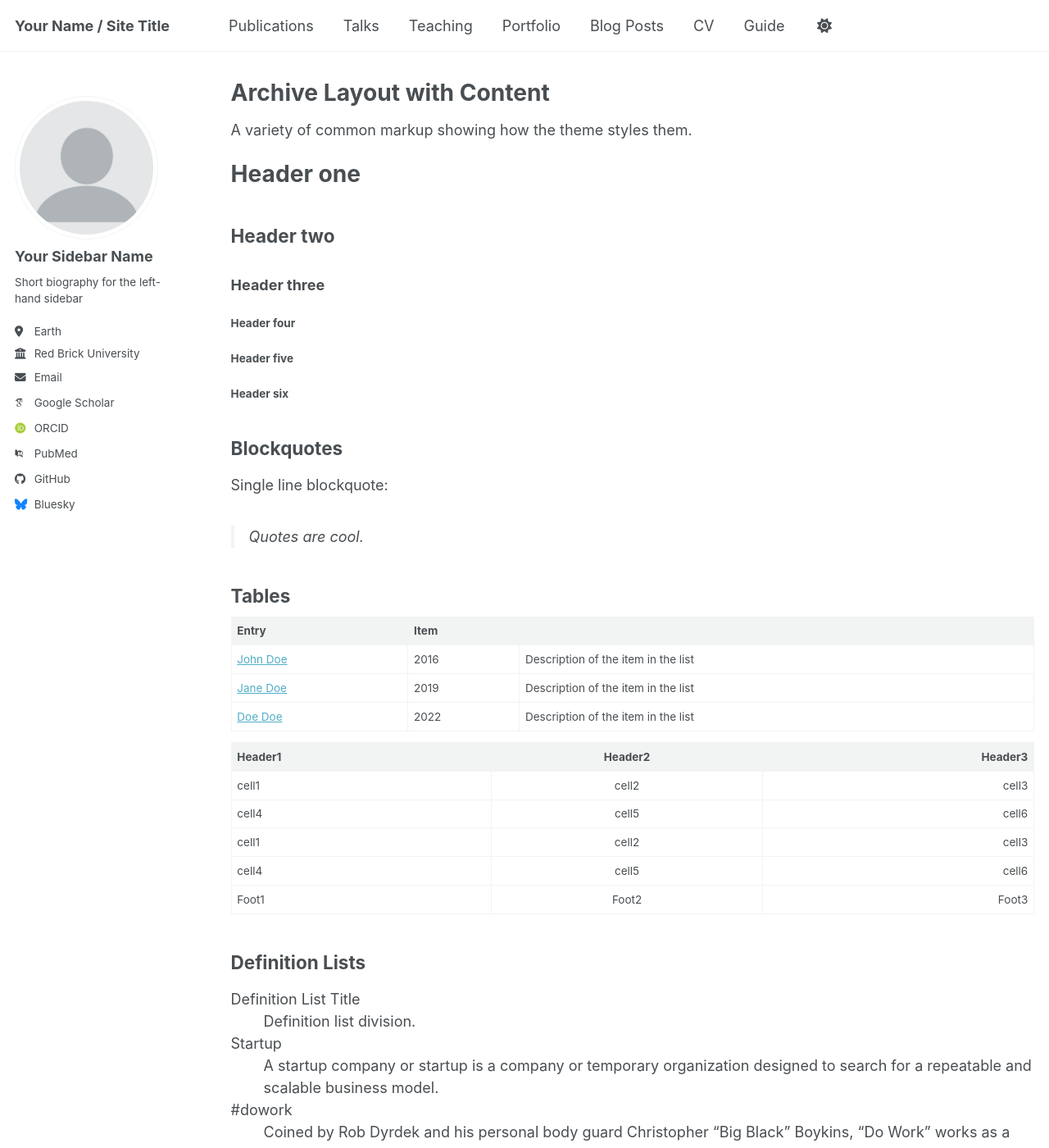
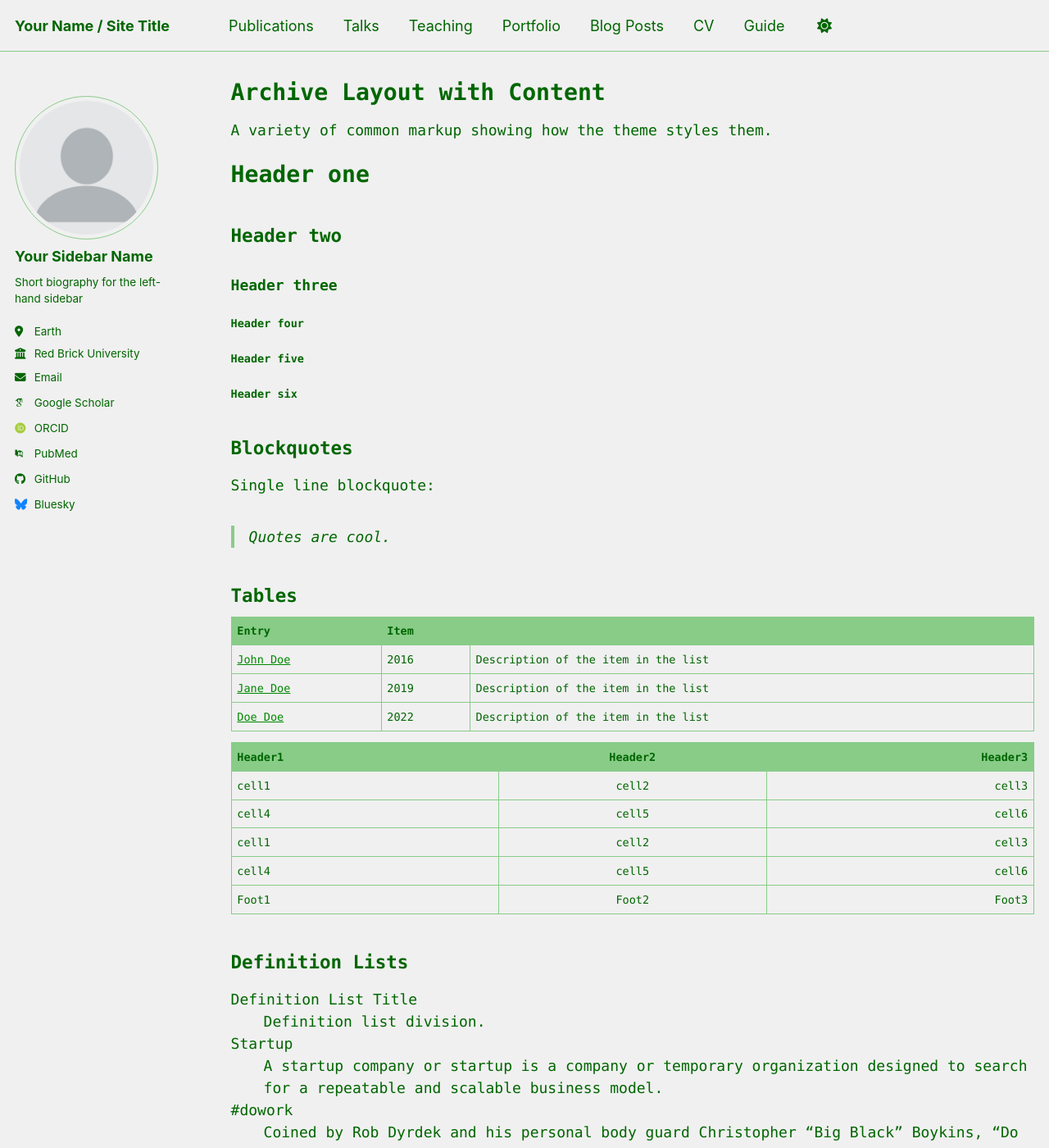
Before and after one commit to wbinsaad/Vibe-Coding-Hackathons, a Jekyll site: the page built from academicpages.github.io-master/_pages/archive-layout-with-content.md, in a window 1280 px wide and 1400 px high. Shown: the whole window at 82% size. Built offline with Jekyll 4.4.1, drawn with Linux system fonts in a browser that asks for light colours; some web fonts are replaced; a script bundle is joined from its source files by our own code; library files that are not in the unit come from our copies.

Commit message:
Theme done

```diff
--- a/academicpages.github.io-master/_sass/_themes.scss
+++ b/academicpages.github.io-master/_sass/_themes.scss
@@ -7,41 +7,62 @@
    ========================================================================== */
 
 /* Used to set the size for <em> */
-$doc-font-size              : 16;
+$doc-font-size : 16;
 
 /* Paragraph indention */
-$paragraph-indent           : false; // true, false (default)
-$indent-var                 : 1.3em;
+$paragraph-indent : false; // true, false (default)
+$indent-var : 1.3em;
 
 /* System typefaces */
-$serif                      : Georgia, Times, serif;
-$sans-serif                 : -apple-system, ".SFNSText-Regular", "San Francisco", "Roboto", "Segoe UI", "Helvetica Neue", "Lucida Grande", Arial, sans-serif;
-$monospace                  : Monaco, Consolas, "Lucida Console", monospace;
+$serif : Georgia,
+Times,
+serif;
+$sans-serif : -apple-system,
+".SFNSText-Regular",
+"San Francisco",
+"Roboto",
+"Segoe UI",
+"Helvetica Neue",
+"Lucida Grande",
+Arial,
+sans-serif;
+$monospace : Monaco,
+Consolas,
+"Lucida Console",
+monospace;
 
 /* Sans serif typefaces */
-$sans-serif-narrow          : $sans-serif;
-$helvetica                  : Helvetica, "Helvetica Neue", Arial, sans-serif;
+$sans-serif-narrow : $sans-serif;
+$helvetica : Helvetica,
+"Helvetica Neue",
+Arial,
+sans-serif;
 
 /* Serif typefaces */
-$georgia                    : Georgia, serif;
-$times                      : Times, serif;
-$bodoni                     : "Bodoni MT", serif;
-$calisto                    : "Calisto MT", serif;
-$garamond                   : Garamond, serif;
+$georgia : Georgia,
+serif;
+$times : Times,
+serif;
+$bodoni : "Bodoni MT",
+serif;
+$calisto : "Calisto MT",
+serif;
+$garamond : Garamond,
+serif;
 
 /* Type scale */
-$type-size-1                : 2.441em;  // ~39.056px
-$type-size-2                : 1.953em;  // ~31.248px
-$type-size-3                : 1.563em;  // ~25.008px
-$type-size-4                : 1.25em;   // ~20px
-$type-size-5                : 1em;      // ~16px
-$type-size-6                : 0.75em;   // ~12px
-$type-size-7                : 0.6875em; // ~11px
-$type-size-8                : 0.625em;  // ~10px
+$type-size-1 : 2.441em; // ~39.056px
+$type-size-2 : 1.953em; // ~31.248px
+$type-size-3 : 1.563em; // ~25.008px
+$type-size-4 : 1.25em; // ~20px
+$type-size-5 : 1em; // ~16px
+$type-size-6 : 0.75em; // ~12px
+$type-size-7 : 0.6875em; // ~11px
+$type-size-8 : 0.625em; // ~10px
 
-$global-font-family         : $sans-serif;
-$header-font-family         : $sans-serif;
-$caption-font-family        : $serif;
+$global-font-family : $monospace;
+$header-font-family : $monospace;
+$caption-font-family : $monospace;
 
 /* ==========================================================================
    Breakpoints
@@ -49,19 +70,19 @@ $caption-font-family        : $serif;
 
 @include breakpoint-set("to ems", true);
 
-$small                      : 600px !default;
-$medium                     : 768px !default;
-$medium-wide                : 900px !default;
-$large                      : 925px !default;
-$x-large                    : 1280px !default;
+$small : 600px !default;
+$medium : 768px !default;
+$medium-wide : 900px !default;
+$large : 925px !default;
+$x-large : 1280px !default;
 
 /* ==========================================================================
    Grid
    ========================================================================== */
 
 $right-sidebar-width-narrow : auto;
-$right-sidebar-width        : auto;
-$right-sidebar-width-wide   : auto;
+$right-sidebar-width : auto;
+$right-sidebar-width-wide : auto;
 
 $susy: (
    columns: 12,
@@ -78,26 +99,26 @@ $susy: (
    BRAND COLORS
    ========================================================================== */
 
-$behance-color              : #1769FF;
-$bluesky-color              : #1184fe;
-$dribbble-color             : #ea4c89;
-$facebook-color             : #3b5998;
-$flickr-color               : #ff0084;
-$foursquare-color           : #0072b1;
-$google-plus-color          : #dd4b39;
-$instagram-color            : #517fa4;
-$kaggle-color               : #20c0ff;
-$lastfm-color               : #d51007;
-$linkedin-color             : #007bb6;
-$mastodon-color             : #6364ff;
-$orcid-color                : #a6ce39;
-$pinterest-color            : #cb2027;
-$rss-color                  : #fa9b39;
-$soundcloud-color           : #ff3300;
-$stackoverflow-color        : #fe7a15;
-$tumblr-color               : #32506d;
-$twitter-color              : #55acee;
-$vimeo-color                : #1ab7ea;
-$vine-color                 : #00bf8f;
-$youtube-color              : #bb0000;
-$xing-color                 : #006567;
+$behance-color : #1769FF;
+$bluesky-color : #1184fe;
+$dribbble-color : #ea4c89;
+$facebook-color : #3b5998;
+$flickr-color : #ff0084;
+$foursquare-color : #0072b1;
+$google-plus-color : #dd4b39;
+$instagram-color : #517fa4;
+$kaggle-color : #20c0ff;
+$lastfm-color : #d51007;
+$linkedin-color : #007bb6;
+$mastodon-color : #6364ff;
+$orcid-color : #a6ce39;
+$pinterest-color : #cb2027;
+$rss-color : #fa9b39;
+$soundcloud-color : #ff3300;
+$stackoverflow-color : #fe7a15;
+$tumblr-color : #32506d;
+$twitter-color : #55acee;
+$vimeo-color : #1ab7ea;
+$vine-color : #00bf8f;
+$youtube-color : #bb0000;
+$xing-color : #006567;
--- a/academicpages.github.io-master/_sass/theme/_default_dark.scss
+++ b/academicpages.github.io-master/_sass/theme/_default_dark.scss
@@ -3,52 +3,52 @@
    ========================================================================== */
 
 /* Color codes used for the theme */
-$gray                       : #7a8288;
-$dark-gray                  : mix(#000, $gray, 40%);
-$darker-gray                : mix(#000, $gray, 60%);
-$light-gray                 : mix(#fff, $gray, 50%);
+$gray : #7a8288;
+$dark-gray : mix(#000, $gray, 40%);
+$darker-gray : mix(#000, $gray, 60%);
+$light-gray : mix(#fff, $gray, 50%);
 
-$background                 : #474747;
-$background-light           : mix(#fff, $background, 80%);
-$background-lighter         : mix(#fff, $background, 90%);
-$text                       : #ffffff;
-$link                       : #0ea1c5;
-$link-dark                  : mix(#000, $link, 25%);
-$link-light                 : mix(#fff, $link, 25%);
+$background : #0a0a0a;
+$background-light : #1a1a1a;
+$background-lighter : #2a2a2a;
+$text : #00ff00;
+$link : #00ff00;
+$link-dark : #00cc00;
+$link-light : #33ff33;
 
 /* Color codes used for the site */
-$danger-color               : #ee5f5b;
-$info-color                 : #2f7f93;
-$notice-color               : #7a8288;
-$success-color              : #62c462;
-$warning-color              : #f89406;
+$danger-color : #ee5f5b;
+$info-color : #2f7f93;
+$notice-color : #7a8288;
+$success-color : #62c462;
+$warning-color : #f89406;
 
 /* Other basic settings for the template */
-$border-radius              : 4px;
-$box-shadow                 : 0 1px 1px rgba(0, 0, 0, 0.125);
-$global-transition          : all 0.2s ease-in-out;
-$masthead-height            : 70px;
-$navicon-width              : 28px;
-$navicon-height             : 4px;
-$sidebar-link-max-width     : 250px;
-$sidebar-screen-min-width   : 1024px;
+$border-radius : 4px;
+$box-shadow : 0 1px 1px rgba(0, 0, 0, 0.125);
+$global-transition : all 0.2s ease-in-out;
+$masthead-height : 70px;
+$navicon-width : 28px;
+$navicon-height : 4px;
+$sidebar-link-max-width : 250px;
+$sidebar-screen-min-width : 1024px;
 
 /* Dark theme for the site */
 html[data-theme="dark"] {
-    --global-base-color                 : #{$background};
-    --global-bg-color                   : #{$background};
-    --global-footer-bg-color            : #{$background};
-    --global-border-color               : #{$light-gray};
-    --global-dark-border-color          : #{$background-light};
-    --global-code-background-color      : #fafafa;
-    --global-code-text-color            : #{$darker-gray};
-    --global-fig-caption-color          : #{$light-gray};
-    --global-link-color                 : #{$link};
-    --global-link-color-hover           : #{$link-dark};
-    --global-link-color-visited         : #{$link-light};
-    --global-masthead-link-color        : #{$text};
-    --global-masthead-link-color-hover  : #{$background-light};
-    --global-text-color                 : #{$text};
-    --global-text-color-light           : #f3f3f3;
-    --global-thead-color                : #{$background-lighter};
+    --global-base-color : #{$background};
+    --global-bg-color : #{$background};
+    --global-footer-bg-color : #{$background};
+    --global-border-color: #004400;
+    --global-dark-border-color : #{$background-light};
+    --global-code-background-color: #{$background-light};
+    --global-code-text-color : #{$text};
+    --global-fig-caption-color : #{$link-dark};
+    --global-link-color : #{$link};
+    --global-link-color-hover : #{$link-light};
+    --global-link-color-visited : #{$link-dark};
+    --global-masthead-link-color : #{$text};
+    --global-masthead-link-color-hover : #{$link-light};
+    --global-text-color : #{$text};
+    --global-text-color-light: #{$link-dark};
+    --global-thead-color : #{$background-lighter};
 }
--- a/academicpages.github.io-master/_sass/theme/_default_light.scss
+++ b/academicpages.github.io-master/_sass/theme/_default_light.scss
@@ -3,45 +3,45 @@
    ========================================================================== */
 
 /* Color codes used for the theme */
-$gray                       : #7a8288;
-$dark-gray                  : mix(#000, $gray, 40%);
-$darker-gray                : mix(#000, $gray, 60%);
-$light-gray                 : mix(#fff, $gray, 50%);
-$lighter-gray               : mix(#fff, $gray, 90%);
+$gray : #7a8288;
+$dark-gray : mix(#000, $gray, 40%);
+$darker-gray : mix(#000, $gray, 60%);
+$light-gray : mix(#fff, $gray, 50%);
+$lighter-gray : mix(#fff, $gray, 90%);
 
 /* Color codes used for the site */
-$danger-color               : #ee5f5b;
-$info-color                 : #2f7f93;
-$notice-color               : #7a8288;
-$success-color              : #62c462;
-$warning-color              : #f89406;
+$danger-color : #ee5f5b;
+$info-color : #2f7f93;
+$notice-color : #7a8288;
+$success-color : #62c462;
+$warning-color : #f89406;
 
 /* Other basic settings for the template */
-$border-radius              : 4px;
-$box-shadow                 : 0 1px 1px rgba(0, 0, 0, 0.125);
-$global-transition          : all 0.2s ease-in-out;
-$masthead-height            : 70px;
-$navicon-width              : 28px;
-$navicon-height             : 4px;
-$sidebar-link-max-width     : 250px;
-$sidebar-screen-min-width   : 1024px;
+$border-radius : 4px;
+$box-shadow : 0 1px 1px rgba(0, 0, 0, 0.125);
+$global-transition : all 0.2s ease-in-out;
+$masthead-height : 70px;
+$navicon-width : 28px;
+$navicon-height : 4px;
+$sidebar-link-max-width : 250px;
+$sidebar-screen-min-width : 1024px;
 
 /* Default light theme for the site */
 :root {
-    --global-base-color                 : #{$gray};
-    --global-bg-color                   : #fff;
-    --global-footer-bg-color            : #f2f3f3;
-    --global-border-color               : #{$lighter-gray};
-    --global-dark-border-color          : #bdc1c4;
-    --global-code-background-color      : #fafafa;
-    --global-code-text-color            : #{$darker-gray};
-    --global-fig-caption-color          : mix(#fff,  #{$dark-gray}, 25%);
-    --global-link-color                 : #52adc8;
-    --global-link-color-hover           : mix(#000, #2f7f93, 25%);
-    --global-link-color-visited         : mix(#fff, #2f7f93, 25%);
-    --global-masthead-link-color        : #{$dark-gray};
-    --global-masthead-link-color-hover  : mix(#000, #{$gray}, 25%);
-    --global-text-color                 : #{$dark-gray};
-    --global-text-color-light           : #{$light-gray};
-    --global-thead-color                : #{$lighter-gray};
+    --global-base-color: #006600;
+    --global-bg-color: #f0f0f0;
+    --global-footer-bg-color: #e8e8e8;
+    --global-border-color: #88cc88;
+    --global-dark-border-color: #66aa66;
+    --global-code-background-color: #e8e8e8;
+    --global-code-text-color: #006600;
+    --global-fig-caption-color: #008800;
+    --global-link-color: #008800;
+    --global-link-color-hover: #005500;
+    --global-link-color-visited: #006600;
+    --global-masthead-link-color: #006600;
+    --global-masthead-link-color-hover: #005500;
+    --global-text-color: #006600;
+    --global-text-color-light: #008800;
+    --global-thead-color: #d8d8d8;
 }
```
Lines whose indentation alone changed are shown as unchanged.
